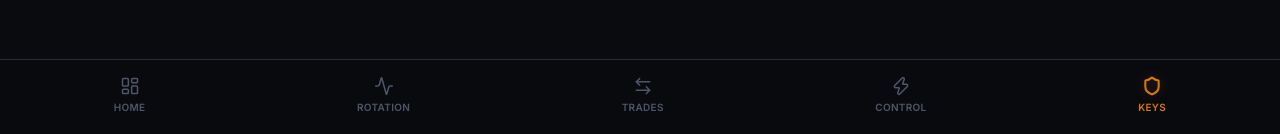
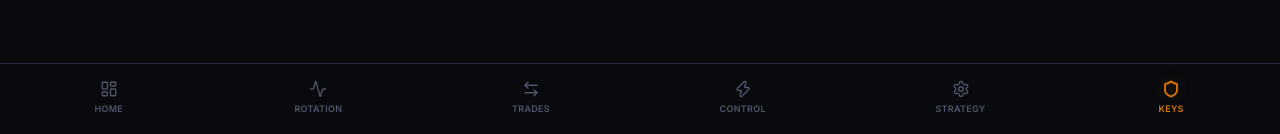
Before and after one commit to Monchez1/Sentry-final, a React (Vite) app in the folder sentry-app/: page /exchanges in a window 1280 px wide. Shown: the part 663-797 px from the top of the page. Built offline with nearby package versions, Linux system fonts and the light colour scheme; no server answers.

Commit message:
feat(ui): add Strategy Settings option to bottom navigation layout

```diff
--- a/sentry-app/src/layout/MainLayout.jsx
+++ b/sentry-app/src/layout/MainLayout.jsx
@@ -1,7 +1,7 @@
 import { useLocation, useNavigate } from "react-router-dom";
 import {
   LayoutDashboard, Zap, ArrowLeftRight,
-  Activity, Settings, Shield,
+  Activity, Shield, Settings
 } from "lucide-react";
 
 const NAV = [
@@ -9,6 +9,7 @@ const NAV = [
   { path: "/rotation",  icon: Activity,        label: "Rotation"  },
   { path: "/trades",    icon: ArrowLeftRight,  label: "Trades"    },
   { path: "/control",   icon: Zap,             label: "Control"   },
+  { path: "/strategy",  icon: Settings,        label: "Strategy"  },
   { path: "/exchanges", icon: Shield,          label: "Keys"      },
 ];
 
@@ -32,9 +33,10 @@ export default function MainLayout({ children }) {
               key={path}
               className={`nav-item ${active ? "active" : ""}`}
               onClick={() => navigate(path)}
+              style={{ padding: "6px 8px", minWidth: "48px" }}
             >
-              <Icon size={20} strokeWidth={active ? 2.5 : 1.8} />
-              {label}
+              <Icon size={18} strokeWidth={active ? 2.5 : 1.8} />
+              <span style={{ fontSize: "9px" }}>{label}</span>
             </button>
           );
         })}
```
